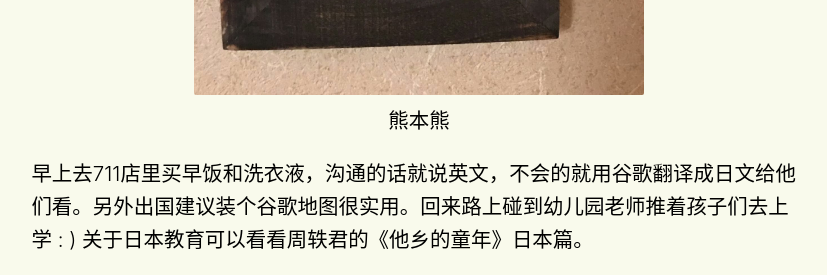
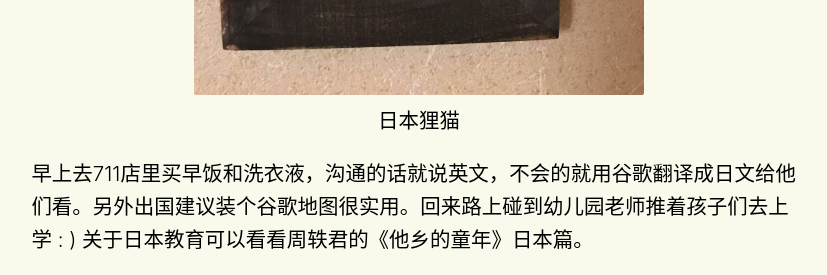
Before and after one commit to Justme0/justme0.github.io, a Jekyll site: the page built from _posts/2020-06-14-japan.md, in a window 1280 px wide and 900 px high, scrolled down 8646 px. Shown: the part 152-427 px from the top of the window, without its empty margins (221-1048 px from the left). Built offline with Jekyll 4.4.1, drawn with Linux system fonts in a browser that asks for light colours; nearby versions of some CDN libraries; some web fonts are replaced; comment, search, counter and statistics services are not loaded.

Commit message:
Update 2020-06-14-japan.md

```diff
--- a/_posts/2020-06-14-japan.md
+++ b/_posts/2020-06-14-japan.md
@@ -91,7 +91,7 @@ comments: true
 <p style="text-align:center;">
 <img src="../assets/pic/japan/熊本熊.jpeg" width="450">
 <br />
-熊本熊</p>
+日本狸猫</p>
 
 
 
```
